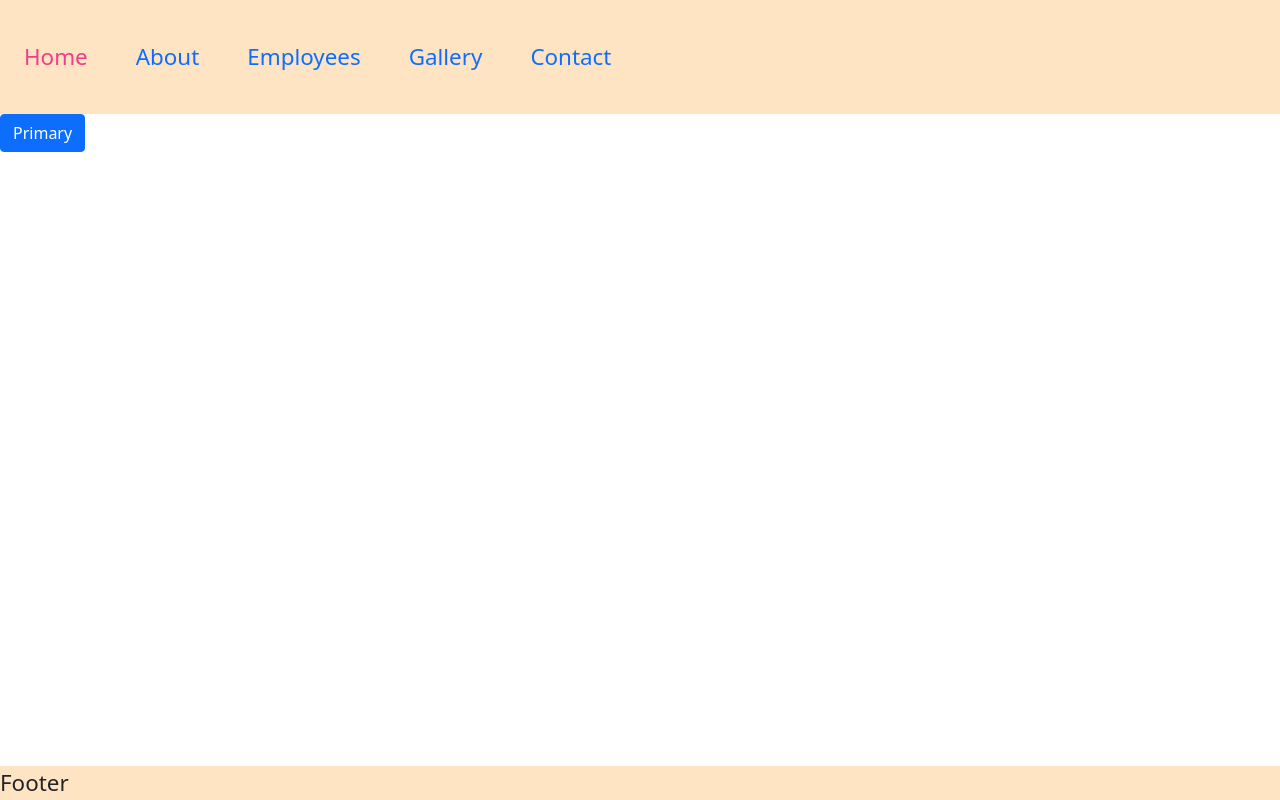
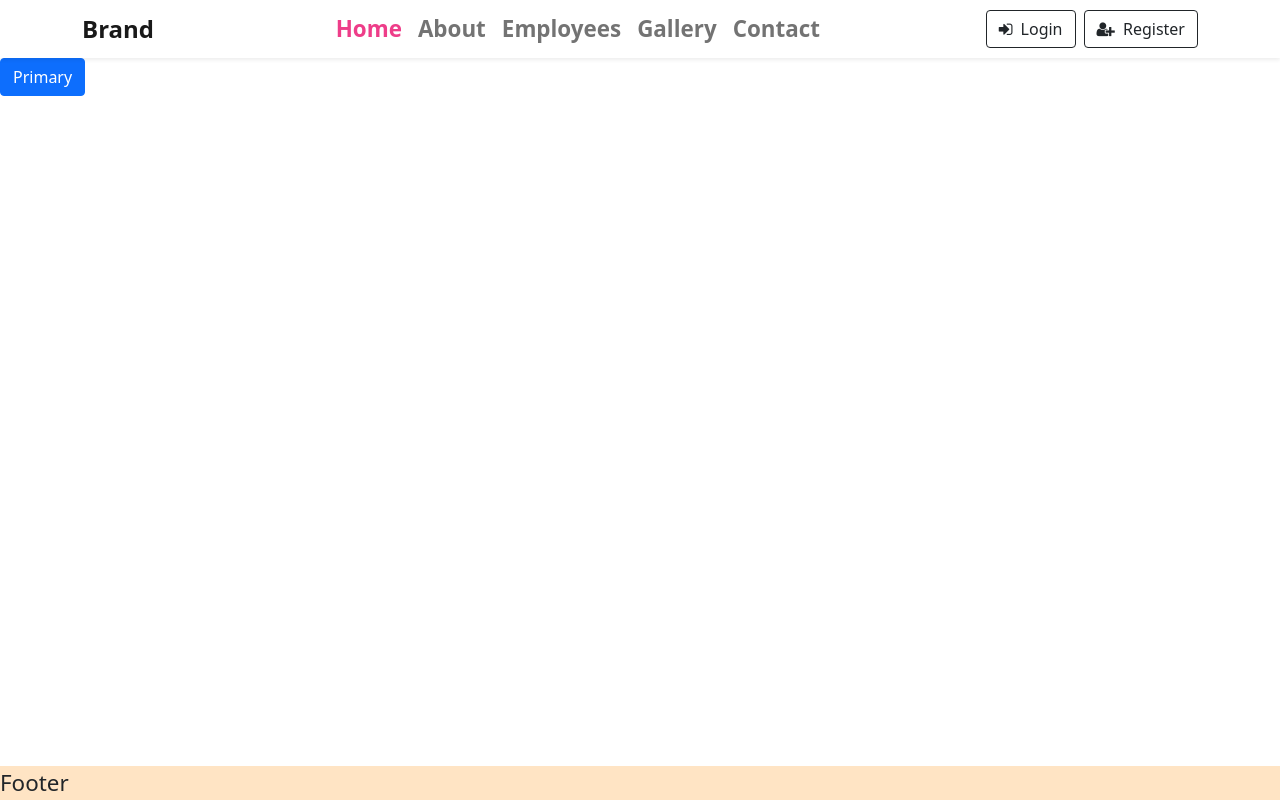
Before and after one commit to Hasireddy/cafe-website-React, a React (Create React App) app: page / in a window 1280 px wide. Built offline with nearby package versions, Linux system fonts and the light colour scheme.

Commit message:
Add responsive navbar

```diff
--- a/package.json
+++ b/package.json
@@ -7,6 +7,7 @@
     "@testing-library/react": "^13.2.0",
     "@testing-library/user-event": "^13.5.0",
     "bootstrap": "^5.1.3",
+    "font-awesome": "^4.7.0",
     "popper.js": "^1.16.1",
     "react": "^18.1.0",
     "react-dom": "^18.1.0",
--- a/src/Components/Nav.js
+++ b/src/Components/Nav.js
@@ -2,8 +2,89 @@ import { NavLink } from "react-router-dom";
 
 export default function Nav() {
   return (
-    <div className="nav">
-      <NavLink
+    <nav className="nav navbar navbar-expand-lg navbar-light bg-white py-1 shadow-sm sticky-top">
+      <div className="container">
+        <NavLink className="navbar-brand fw-bold fs-4 " to="/">
+          Brand
+        </NavLink>
+        <button
+          className="navbar-toggler"
+          type="button"
+          data-bs-toggle="collapse"
+          data-bs-target="#navbarSupportedContent"
+          aria-controls="navbarSupportedContent"
+          aria-expanded="false"
+          aria-label="Toggle navigation"
+        >
+          <span className="navbar-toggler-icon"></span>
+        </button>
+        <div
+          className="collapse navbar-collapse text-center"
+          id="navbarSupportedContent"
+        >
+          <ul className="navbar-nav mx-auto fw-bolder mb-2 mb-lg-0">
+            <li className="nav-item">
+              <NavLink
+                style={({ isActive }) => ({ color: isActive ? "#ee3d89" : "" })}
+                className="nav-link"
+                aria-current="page"
+                to="/"
+              >
+                Home
+              </NavLink>
+            </li>
+            <li className="nav-item">
+              <NavLink
+                style={({ isActive }) => ({ color: isActive ? "#ee3d89" : "" })}
+                className="nav-link"
+                to="/about"
+              >
+                About
+              </NavLink>
+            </li>
+            <li className="nav-item">
+              <NavLink
+                style={({ isActive }) => ({ color: isActive ? "#ee3d89" : "" })}
+                className="nav-link"
+                to="/employees"
+              >
+                Employees
+              </NavLink>
+            </li>
+            <li className="nav-item">
+              <NavLink
+                style={({ isActive }) => ({ color: isActive ? "#ee3d89" : "" })}
+                className="nav-link"
+                to="/gallery"
+              >
+                Gallery
+              </NavLink>
+            </li>
+            <li className="nav-item">
+              <NavLink
+                style={({ isActive }) => ({ color: isActive ? "#ee3d89" : "" })}
+                className="nav-link"
+                to="/contact"
+              >
+                Contact
+              </NavLink>
+            </li>
+          </ul>
+          <div className="buttons">
+            <NavLink to="/login" className="btn btn-outline-dark">
+              <i className="fa fa-sign-in me-1" to="/login"></i> Login
+            </NavLink>
+            <NavLink to="/register" className="btn btn-outline-dark ms-2">
+              <i className="fa fa-user-plus me-1"></i> Register
+            </NavLink>
+          </div>
+        </div>
+      </div>
+    </nav>
+  );
+}
+{
+  /* <NavLink
         style={({ isActive }) => ({ color: isActive ? "#ee3d89" : "" })}
         className="nav-link"
         to="/"
@@ -27,17 +108,15 @@ export default function Nav() {
       <NavLink
         style={({ isActive }) => ({ color: isActive ? "#ee3d89" : "" })}
         className="nav-link"
-        to="/gallery"
+        to="/Component3"
       >
-        Gallery
+        Component3
       </NavLink>
       <NavLink
         style={({ isActive }) => ({ color: isActive ? "#ee3d89" : "" })}
         className="nav-link"
-        to="/contact"
+        to="/Component4"
       >
-        Contact
-      </NavLink>
-    </div>
-  );
+        Component4
+      </NavLink>*/
 }
--- a/src/index.css
+++ b/src/index.css
@@ -17,15 +17,7 @@ body {
 3.NO pixels!!! only rem... (use a pixels to rem online converter if confused)-keeps it responsive
 */
 /* Nav */
-.nav {
-  padding: 2rem;
-  background-color: bisque;
-}
-.nav-link {
-  margin: 0 0.5rem;
-  text-decoration: none;
-  color: black;
-}
+
 /* Home */
 
 /* COMPONENT 1 */
--- a/src/index.js
+++ b/src/index.js
@@ -5,6 +5,7 @@ import "./index.css";
 import { BrowserRouter } from "react-router-dom";
 import "bootstrap/dist/js/bootstrap.js";
 import "bootstrap/dist/css/bootstrap.min.css";
+import "../node_modules/font-awesome/css/font-awesome.min.css";
 
 const root = ReactDOM.createRoot(document.getElementById("root"));
 root.render(
```
Also changed, not shown: 1 other file (tests, documents, lock files or other folders).
